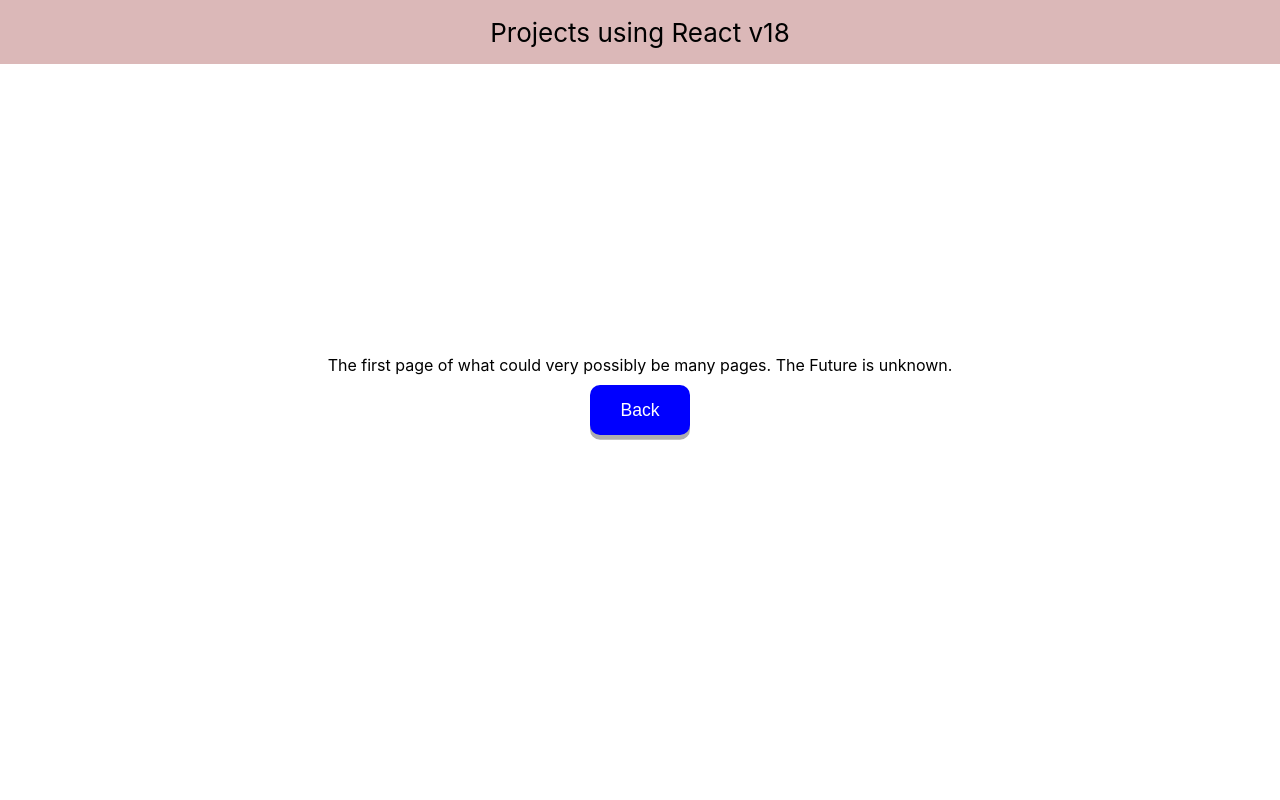
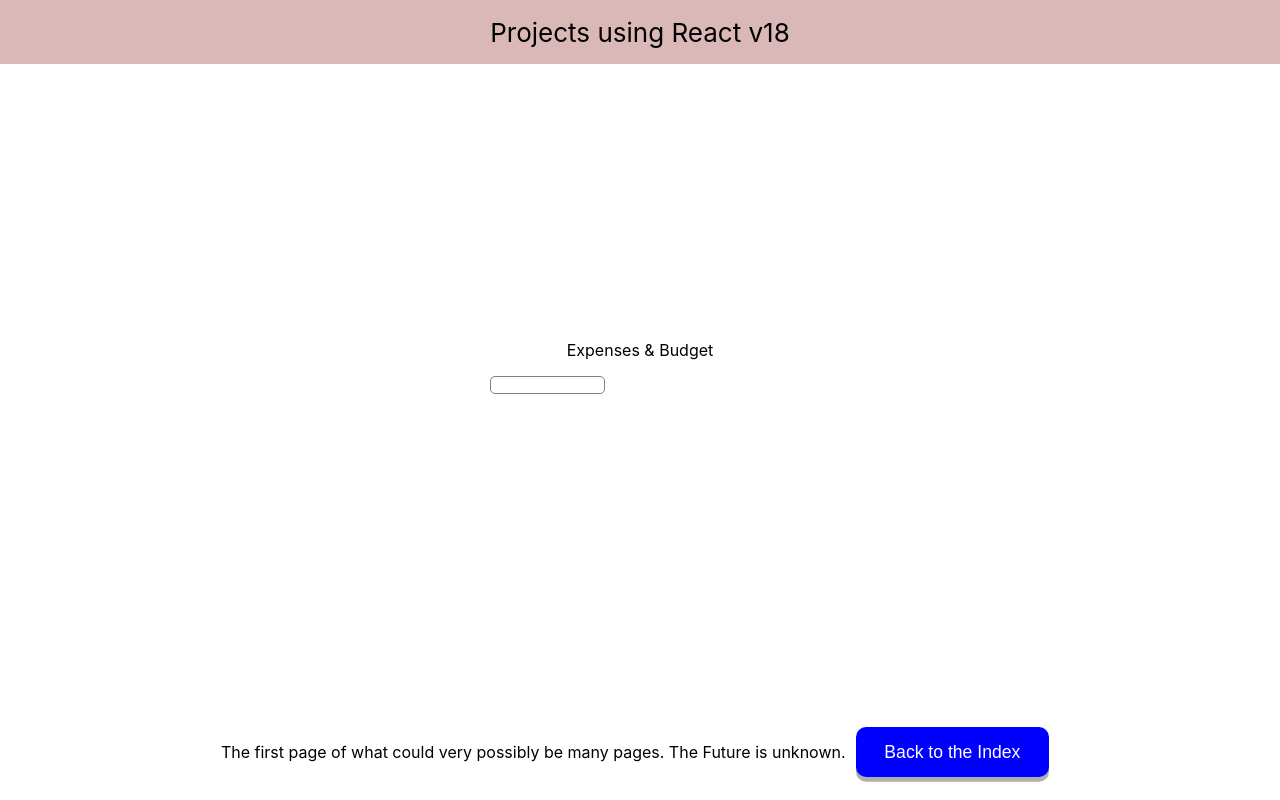
Before and after one commit to unachoza/new-ideas, a React (Create React App) app: page / in a window 1280 px wide. Both pictures are taken after a click on the button "Page1". Built offline with nearby package versions, Linux system fonts and the light colour scheme.

Commit message:
Button, Form, and Dropdown component; adding dropdown logic

```diff
--- /dev/null
+++ b/src/Components/Button/Button.css
@@ -0,0 +1,34 @@
+/* "button click realistic feel  */
+button {
+  min-width: fit-content;
+  height: 50px;
+  margin: 10px;
+  cursor: pointer;
+  font-size: 1.1rem;
+  border: none;
+  border-radius: 10px;
+  color: white;
+  background-color: blue;
+  outline: none;
+  padding: 0.5rem 1.8rem;
+  box-shadow: 0 0.3rem rgba(121, 121, 121, 0.6);
+}
+
+button:hover {
+  transform: translateY(-3px);
+  box-shadow: 0 1rem 2rem rgba(0, 0, 0, 0.2);
+  transition: all 0.2s;
+}
+button::after {
+  transform: scaleX(1.4) scaleY(1.6);
+  opacity: 0;
+  transition: all 0.2s;
+}
+
+button:active,
+button:focus {
+  outline: none;
+  transform: translateY(-1px);
+  box-shadow: 0 0.5rem 1rem rgba(0, 0, 0, 0.2);
+  transition: all 0.2s;
+}
--- /dev/null
+++ b/src/Components/Button/Button.js
@@ -0,0 +1,9 @@
+import "./Button.css";
+
+export default function Button({ text, onClick }) {
+  return (
+    <button type="button" onClick={onClick}>
+      {text}
+    </button>
+  );
+}
--- /dev/null
+++ b/src/Components/Form/DropDownInput/DropDownInput.css
@@ -0,0 +1,55 @@
+.DropDownContainer {
+  width: 115px;
+  margin: 0 10px;
+  height: 100px;
+}
+
+.DropDownContainer .DropDownHeader {
+  margin-bottom: 5px;
+  padding: 0.4em 2em 0.4em 1em;
+  border: solid grey 1px;
+  border-radius: 5px;
+  font-weight: 300;
+  font-size: 20px;
+  color: #131923;
+  background: #ffffff;
+}
+
+.DropDownContainer .DropDownHeader:active,
+.DropDownContainer .DropDownHeader:focus {
+  border: solid blue;
+}
+
+ul.DropDownList {
+  background: #ffffff;
+  box-shadow: 0px 2px 5px rgba(0, 0, 0, 0.2);
+  border-radius: 5px;
+  box-sizing: border-box;
+  color: black;
+  font-size: 1.3rem;
+  font-weight: 300;
+  padding: 10px 10px;
+  max-height: 240px;
+  overflow: scroll;
+  margin: 0;
+}
+
+ul.DropDownList:hover {
+  cursor: pointer;
+}
+
+ul.DropDownList:first-child {
+  padding-top: 20px;
+}
+
+.ListItem {
+  list-style: none;
+  margin-bottom: 18px;
+  border-bottom: 2px solid #e5e5e5;
+}
+
+.ListItem:hover {
+  background-color: blue;
+  color: white;
+  cursor: pointer;
+}
--- /dev/null
+++ b/src/Components/Form/DropDownInput/DropDownInput.js
@@ -0,0 +1,51 @@
+import { useState } from "react";
+import "./DropDownInput.css";
+
+export default function DropDownInput({ values }) {
+  const [isOpen, setIsOpen] = useState(false);
+  const [selectedOption, setSelectedOption] = useState(null);
+  const toggling = () => {
+    setIsOpen(!isOpen);
+  };
+  const onOptionClicked = (value) => {
+    setSelectedOption(value);
+    setIsOpen(false);
+  };
+
+  return (
+    <>
+      <div className="DropDownContainer">
+        <div className="DropDownHeader" onClick={toggling}>
+          {selectedOption}
+        </div>
+
+        {isOpen && (
+          <div className="DropDownListContainer">
+            <ul className="DropDownList">
+              {values.map((value, i) => {
+                console.log({ value });
+                return (
+                  <li
+                    key={i}
+                    id={value.label}
+                    value={value.value}
+                    className="ListItem"
+                    onClick={() => onOptionClicked(value.value)}
+                  >
+                    {value.value}
+                  </li>
+                );
+              })}
+            </ul>
+          </div>
+        )}
+      </div>
+    </>
+    // <div className="custom-select" style={{ width: "200px", height: "200px", color: "black", border: "solid" }}>
+    //   <select name="Transaction" id="Transaction">
+    //     <option value="income">Income</option>
+    //     <option value="expense">Expense</option>
+    //   </select>
+    // </div>
+  );
+}
--- /dev/null
+++ b/src/Components/Form/Form.css
@@ -0,0 +1,18 @@
+.form-content {
+  display: flex;
+  flex-direction: column;
+  width: 25vw;
+  height: fit-content;
+  /* border: solid grey; */
+  border-radius: 3px;
+}
+input {
+  display: flex;
+  display: inline-block;
+  margin: 5px;
+}
+
+input[type="text"]:focus {
+  outline: 2px solid lightblue;
+  border: none;
+}
--- /dev/null
+++ b/src/Components/Form/Form.js
@@ -0,0 +1,40 @@
+import { useState } from "react";
+import TextInput from "./Inputs/TextInput";
+import DropDownInput from "./DropDownInput/DropDownInput";
+import "./Form.css";
+
+export default function Form() {
+  const [formValues, setFormValues] = useState({ type: "", category: "", amount: "", date: "" });
+
+  const type = [
+    {
+      value: "Expense",
+      label: "Expense",
+    },
+    {
+      value: "Income",
+      label: "Income",
+    },
+  ];
+
+  const handleInputChange = (e) => {
+    const { name, value } = e.currentTarget;
+    setFormValues({
+      ...formValues,
+      [name]: value,
+    });
+  };
+  return (
+    <>
+      <div className="form-content">
+        {/* <TextInput
+          name="spending"
+          label="spending"
+          placeholder="enter spending here"
+          setFormValues={handleInputChange}
+        /> */}
+        <DropDownInput values={type} />
+      </div>
+    </>
+  );
+}
--- a/src/Pages/IndexPage.js
+++ b/src/Pages/IndexPage.js
@@ -1,8 +1,10 @@
 import "./IndexPage.css";
+import Button from "../Components/Button/Button";
 
 export default function IndexPage({ navigate }) {
   return (
     <div className="index-page">
+      <Button onClick={() => navigate("/1")} text="Button for Page 1" />
       <button onClick={() => navigate("/1")}>Page1</button>
       <button onClick={() => navigate("/2")}>Page2</button>
       <button onClick={() => navigate("/3")}>Page3</button>
--- a/src/Pages/Page.css
+++ b/src/Pages/Page.css
@@ -5,3 +5,12 @@
   flex-direction: column;
   justify-content: center;
 }
+.footer {
+  width: 100vw;
+  height: 12vh;
+  bottom: 0;
+  display: flex;
+  justify-content: center;
+  align-items: center;
+  position: absolute;
+}
--- a/src/Pages/Page1/Page1.js
+++ b/src/Pages/Page1/Page1.js
@@ -1,11 +1,23 @@
 import "./Page1.css";
 import "../Page.css";
+import Button from "../../Components/Button/Button";
+import Form from "../../Components/Form/Form";
 
 export default function Page1({ navigate }) {
   return (
     <div className="page">
-      <div>The first page of what could very possibly be many pages. The Future is unknown.</div>
-      <button onClick={() => navigate("/")}>Back</button>
+      <div className="">
+        <p>Expenses & Budget</p>
+      </div>
+      <div className="body">
+        {/* <Chart title="Income" /> */}
+        <Form />
+        {/* <Chart title="Expenses" /> */}
+      </div>
+      <div className="footer">
+        <div>The first page of what could very possibly be many pages. The Future is unknown.</div>
+        <Button onClick={() => navigate("/")} text="Back to the Index" />
+      </div>
     </div>
   );
 }
```
